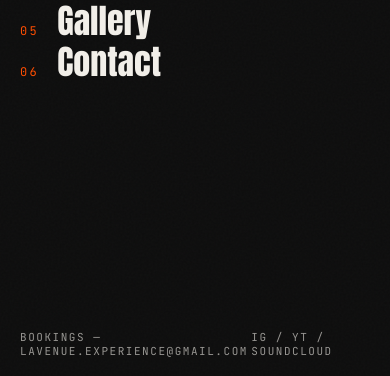
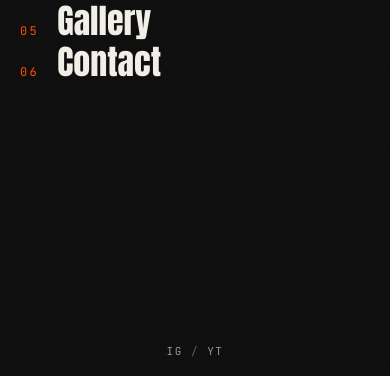
Before and after one commit to GustavoKenjii/kenji-website, a website built with Vite: page index.html in a window 390 px wide. Both pictures are taken after a click on the button 347 px from the left and 30 px from the top of the page. Shown: the part 464-840 px from the top of the page. Built offline with nearby package versions, Linux system fonts and the light colour scheme; some packages are replaced by stand-ins of ours.

Commit message:
Mobile menu: IG and YouTube only

```diff
--- a/index.html
+++ b/index.html
@@ -49,8 +49,8 @@
       <a href="#contact" data-scroll><i>06</i>Contact</a>
     </div>
     <div class="menu-foot mono">
-      <span>BOOKINGS — <a href="mailto:lavenue.experience@gmail.com">LAVENUE.EXPERIENCE@GMAIL.COM</a></span>
-      <span><a href="https://instagram.com/gustavokenjii" target="_blank" rel="noopener">IG</a> / <a href="https://www.youtube.com/@Kenji%E5%8A%9B" target="_blank" rel="noopener">YT</a> / <a href="https://soundcloud.com/gustavo-kenji-885627062" target="_blank" rel="noopener">SOUNDCLOUD</a></span>
+      <span class="mf-book">BOOKINGS — <a href="mailto:lavenue.experience@gmail.com">LAVENUE.EXPERIENCE@GMAIL.COM</a></span>
+      <span class="mf-soc"><a href="https://instagram.com/gustavokenjii" target="_blank" rel="noopener">IG</a><a href="https://www.youtube.com/@Kenji%E5%8A%9B" target="_blank" rel="noopener">YT</a><a href="https://soundcloud.com/gustavo-kenji-885627062" target="_blank" rel="noopener">SOUNDCLOUD</a></span>
     </div>
   </nav>
 
--- a/src/style.css
+++ b/src/style.css
@@ -80,6 +80,7 @@ body.menu-open .menu-links a:nth-child(3){transition-delay:.18s}body.menu-open .
 body.menu-open .menu-links a:nth-child(5){transition-delay:.26s}
 body.menu-open .menu-links a:nth-child(6){transition-delay:.3s}
 .menu-foot{position:absolute;bottom:0;left:0;right:0;display:flex;justify-content:space-between;padding:22px var(--pad);color:var(--paper);opacity:.6}
+.mf-soc a+a::before{content:" / ";opacity:.6}
 
 /* ---------- hero ---------- */
 .hero{min-height:100svh;display:flex;flex-direction:column;justify-content:flex-end;padding:90px 0 0;position:relative;
@@ -327,6 +328,9 @@ section{padding:0 var(--pad)}
   .g-card:nth-child(4n+2),.g-card:nth-child(4n+3),.g-card:nth-child(4n+4){margin-top:0}
   .g-card:nth-child(even){margin-top:20px}
   .foot-grid{grid-template-columns:1fr;align-items:center;justify-items:center}
+  .mf-book{display:none}
+  .mf-soc a:last-child{display:none}
+  .menu-foot{justify-content:center}
   .foot-base{justify-content:center;text-align:center}
   .spotify-grid{grid-template-columns:1fr}
   .lav-row{grid-template-columns:1fr}
```
Also changed, not shown: dist/assets/index-B1mWioZ7.css (added), dist/assets/index-CMgt1bXy.css (deleted), dist/assets/index-D31v0Wrj.js (renamed from dist/assets/index-ColMP0ED.js), dist/index.html.
